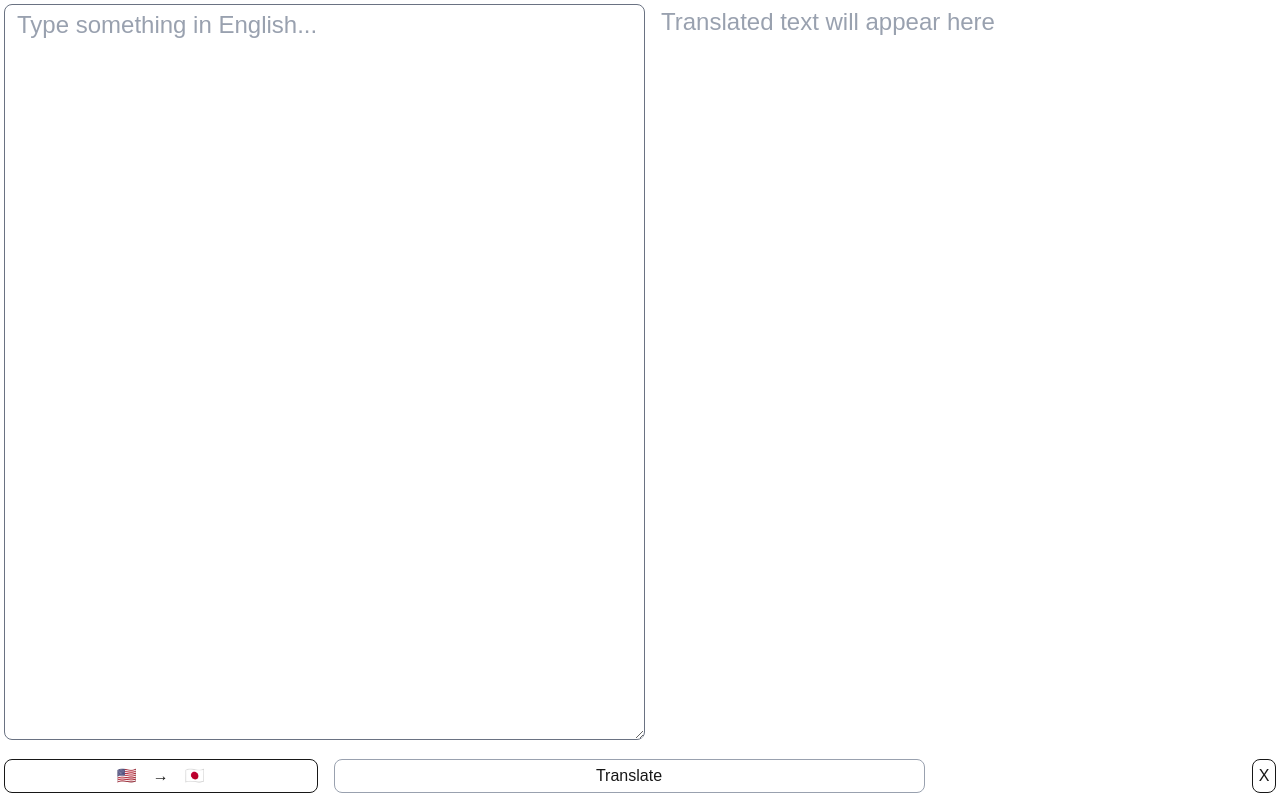
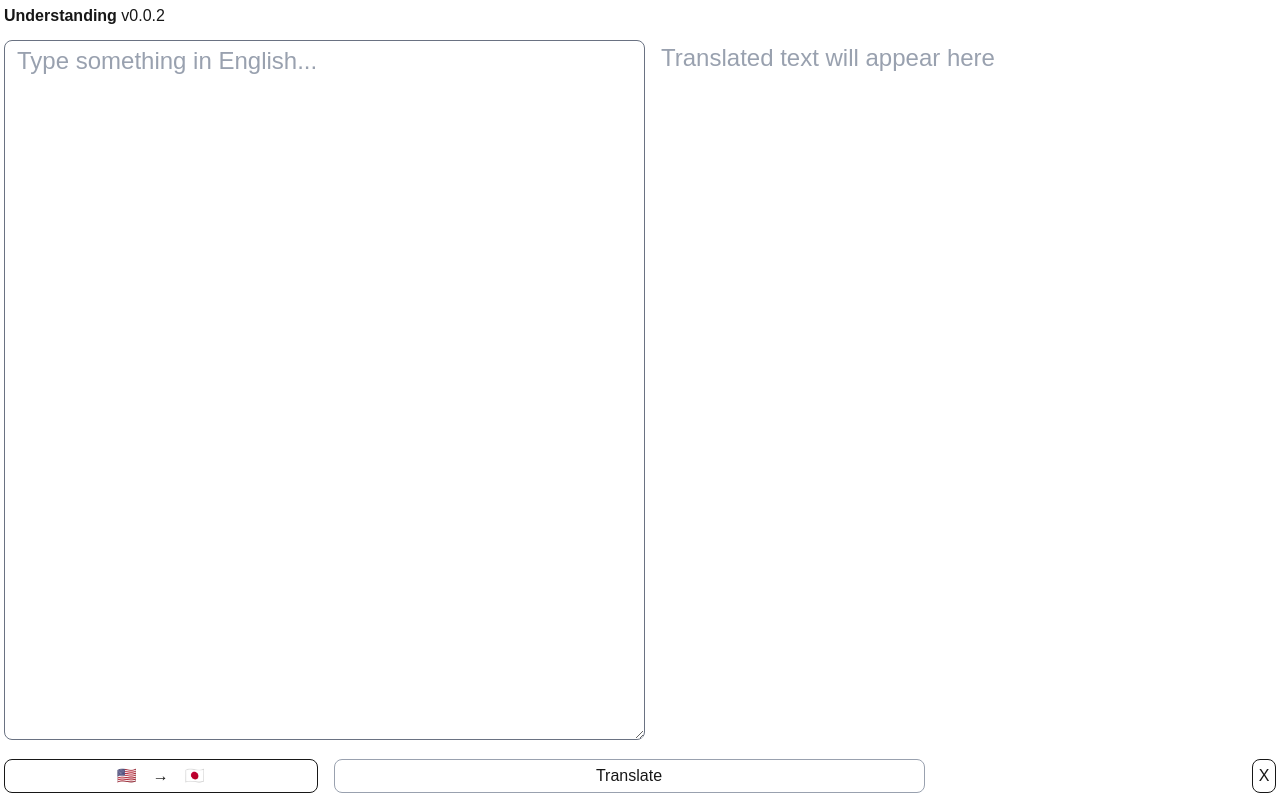
Before and after one commit to MrJoy/understanding, a Next.js app: page / in a window 1280 px wide. Built offline with nearby package versions, Linux system fonts and the light colour scheme.

Commit message:
Make it a bit easier to track what's being deployed.

```diff
--- a/src/app/page.tsx
+++ b/src/app/page.tsx
@@ -93,8 +93,13 @@ export default function Home() {
 
   /* grid-rows-[auto_40px_200px] */
   return (
-    <div className="font-sans grid grid-rows-[auto_40px] min-h-screen max-h-screen min-w-full p-2 pb-20 gap-4 sm:p-1">
-      <header className="row-start-1 w-full flex flex-row items-center gap-x-4">
+    <div className="font-sans grid grid-rows-[20px_auto_40px] min-h-screen max-h-screen min-w-full p-2 pb-20 gap-4 sm:p-1">
+      <header className="row-start-1 w-full">
+        <span>
+          <b>Understanding</b> v0.0.2
+        </span>
+      </header>
+      <main className="row-start-2 w-full flex flex-row items-center gap-x-4">
         <textarea
           ref={inputRef}
           value={sourceText}
@@ -120,9 +125,9 @@ export default function Home() {
             {locale[sourceLanguage].outputPlaceholder}
           </div>
         )}
-      </header>
+      </main>
 
-      <main className="row-start-2 w-full flex md:gap-4 gap-2 justify-items-stretch">
+      <main className="row-start-3 w-full flex md:gap-4 gap-2 justify-items-stretch">
         <Button
           className="flex-4 basis-4 text-nowrap px-4"
           onClick={toggleLanguage}
@@ -157,7 +162,7 @@ export default function Home() {
       </main>
 
       {/*
-      <footer className="row-start-3 w-full !max-h-[200px] overflow-scroll">
+      <footer className="row-start-4 w-full !max-h-[200px] overflow-scroll">
         {history.map((item, index) => (
           <div key={index}>
             {item[0]}
```
